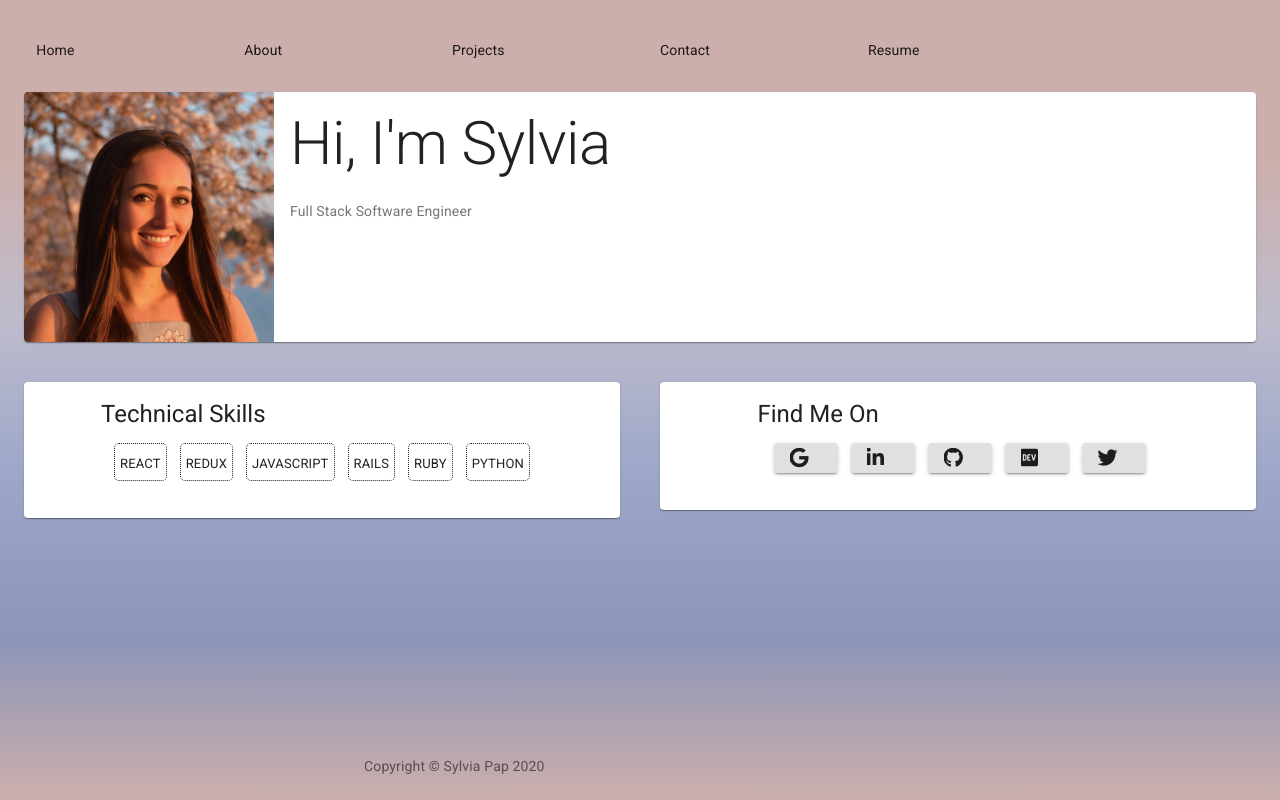
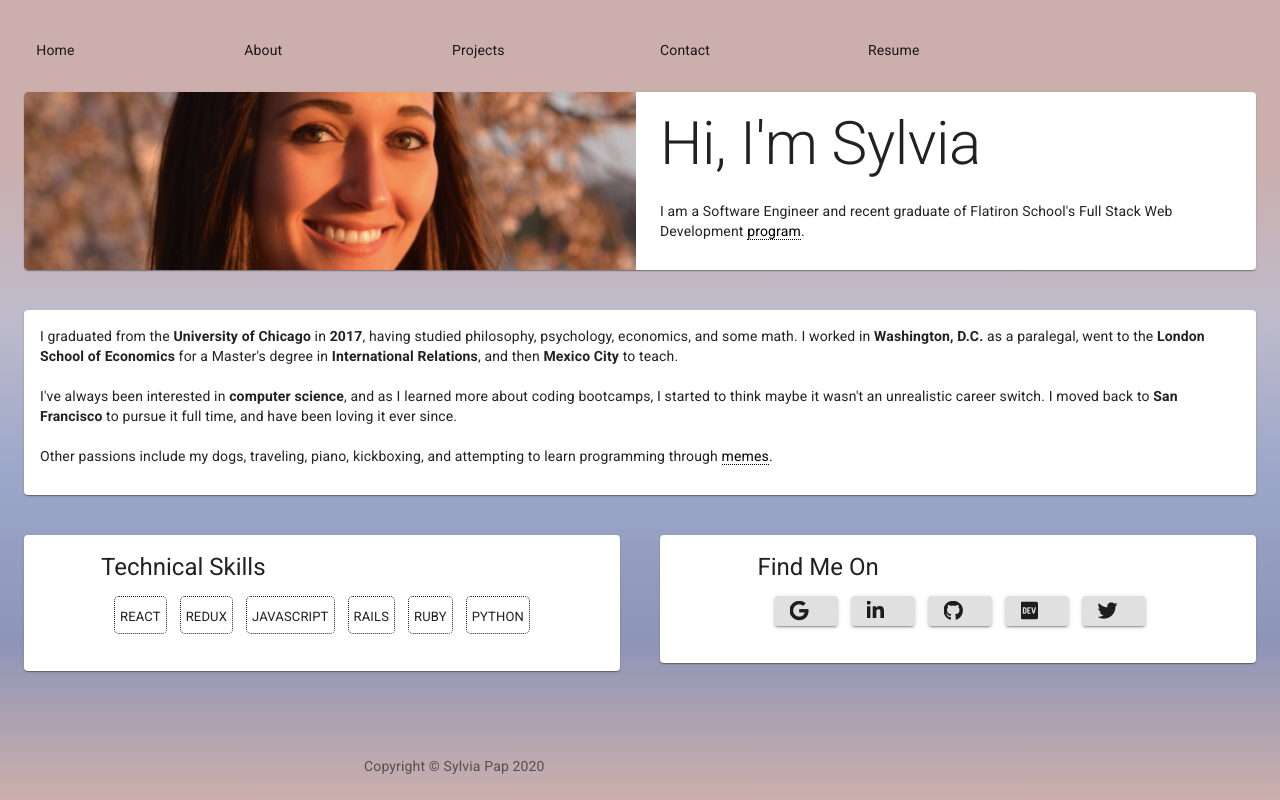
Before and after one commit to sylviapap/personal-site-react, a React (Create React App) app: page / in a window 1280 px wide. Built offline with nearby package versions, Linux system fonts and the light colour scheme.

Commit message:
Add grid to main card

```diff
--- a/src/pages/Home.js
+++ b/src/pages/Home.js
@@ -10,21 +10,28 @@ import Typography from '@material-ui/core/Typography';
 import Grid from '@material-ui/core/Grid';
 import CardActions from '@material-ui/core/CardActions';
 import Icon from '@material-ui/core/Icon';
+import Link from '@material-ui/core/Link';
 
 const useStyles = makeStyles({
   root: {
     display: 'flex'
+  },
+  row: {
+    display: 'flex',
+    flexDirection: "row",
+    flexWrap: "wrap",
+    justifyContent: "space-around",
+    alignItems: "center"
   },
   paper: {
     display: "flex",
     flexWrap: "wrap",
     justifyContent: "space-around",
     alignItems: "center"
-
   },
   media: {
-    width: 250,
-    height: 250,
+    width: "100%",
+    height: "100%",
   },
   skills: {
     fontVariant: "all-small-caps",
@@ -38,7 +45,12 @@ const useStyles = makeStyles({
   items: {
     margin: "5px 5px 5px 8px",
     padding: "5px"
-  }
+  },
+  links: {
+    color: "black",
+    borderBottomStyle: "dotted",
+    border: "thin",
+  },
 });
 
 export default function Home() {
@@ -51,19 +63,40 @@ export default function Home() {
 
   return (
     <Grid container spacing={5} className={classes.root}>
-      <Grid item xs={12} >
-        <Card className={classes.root}>
+      <Grid item xs={12}>
+        <Card>
+          <Grid container spacing={1} className={classes.root}>
+          <Grid item xs={6}>
             <CardMedia
               className={classes.media}
               image={profilepic}
-            />
+            /></Grid>
+            <Grid item xs={6}>
             <CardContent>
               <Typography gutterBottom variant="h2" component="h2">
                 Hi, I'm {name}
               </Typography>
-              <Typography variant="body2" color="textSecondary" component="p">
-                {description}
-              </Typography>
+              <Typography variant="body2" gutterBottom>
+                I am a Software Engineer and recent graduate of Flatiron School's Full Stack Web Development <Link className={classes.links} underline="none" href="https://flatironschool.com/career-courses/coding-bootcamp/san-francisco">program</Link>.
+                </Typography>
+            </CardContent>
+            </Grid>
+            </Grid>
+        </Card>
+      </Grid>
+
+      <Grid item xs={12} >
+        <Card className={classes.root}>
+            <CardContent>
+              <Typography variant="body2" gutterBottom>
+              I graduated from the <strong>University of Chicago</strong> in <strong>2017</strong>, having studied philosophy, psychology, economics, and some math. I worked in <strong>Washington, D.C.</strong> as a paralegal, went to the <strong>London School of Economics</strong> for a Master's degree in <strong>International Relations</strong>, and then <strong>Mexico City</strong> to teach.
+    <br></br>
+    <br></br>
+ I've always been interested in <strong>computer science</strong>, and as I learned more about coding bootcamps, I started to think maybe it wasn't an unrealistic career switch. I moved back to <strong>San Francisco</strong> to pursue it full time, and have been loving it ever since.
+    <br></br>
+    <br></br>
+    Other passions include my dogs, traveling, piano, kickboxing, and attempting to learn programming through <Link className={classes.links} underline="none" href="https://www.instagram.com/p/B-AJtycgYKU/?igshid=12f3s8qalj71s">memes</Link>.
+                </Typography>
             </CardContent>
         </Card>
       </Grid>
```
